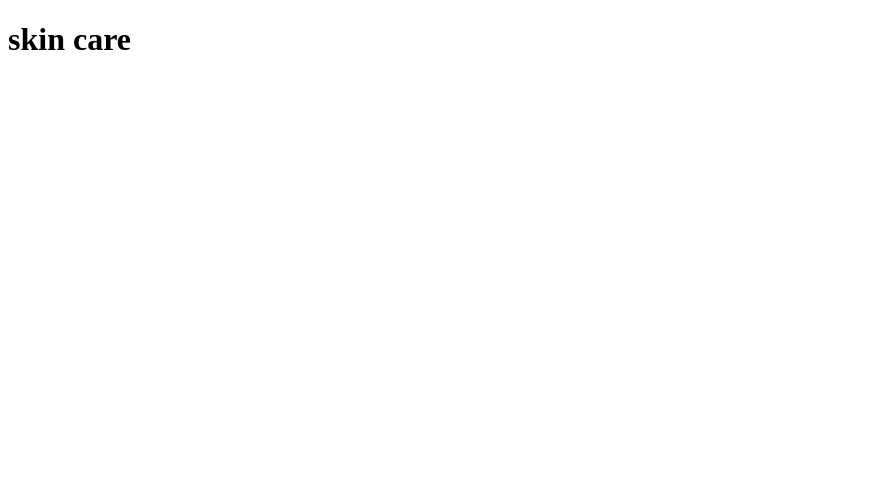
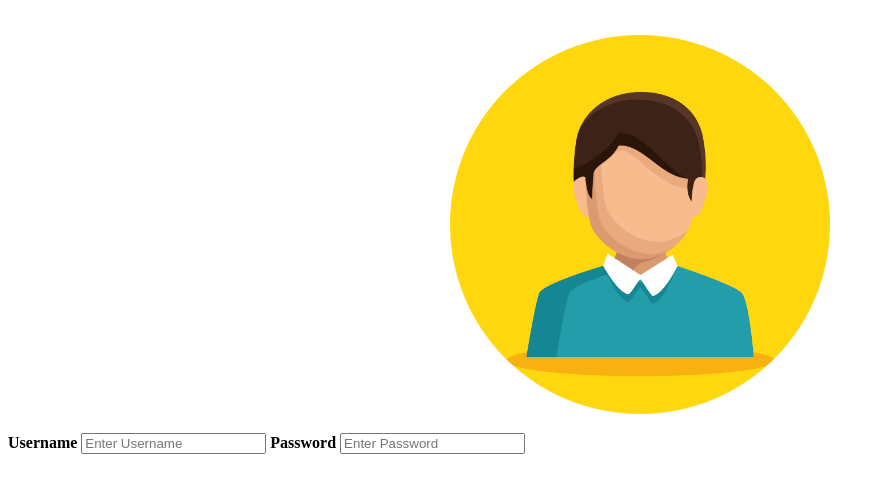
Before and after one commit to Priash1/Aurum-N-You-Private-Limited, a plain HTML site: page index.html in a window 1280 px wide. Shown: the whole page, without its empty margins (0-884 px from the left). Drawn offline with Linux system fonts and the light colour scheme.

Commit message:
second commit

```diff
--- a/index.html
+++ b/index.html
@@ -10,7 +10,17 @@
 </head>
 
 <body>
-    <h1>skin care</h1>
+    <form action="">
+        <div class="imgcontainer">
+            <img class="avatar" src="images/60111.jpg" alt="">
+        </div>
+        <div class="container">
+            <label for="uname"><b>Username</b></label>
+            <input type="text" placeholder="Enter Username" name="uname" required>
+            <label for="psw"><b>Password</b></label>
+            <input type="text" placeholder="Enter Password" name="psw" required>
+        </div>
+    </form>
 
 
     <script src="app.js"></script>
--- a/style.css
+++ b/style.css
@@ -0,0 +1,8 @@
+.avatar{
+    width: 30%;
+    border-radius: 50%;
+}
+.imgcontainer{
+    text-align: center;
+    margin: 35px 0px 15px 0px;
+}
```
Also changed, not shown: images/60111.jpg (added).
